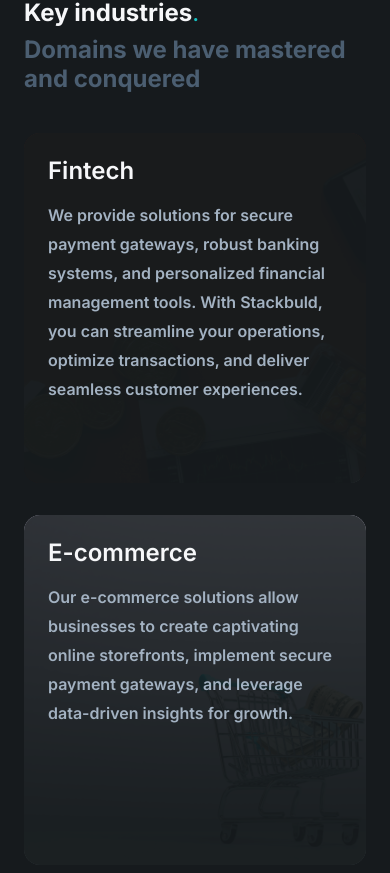
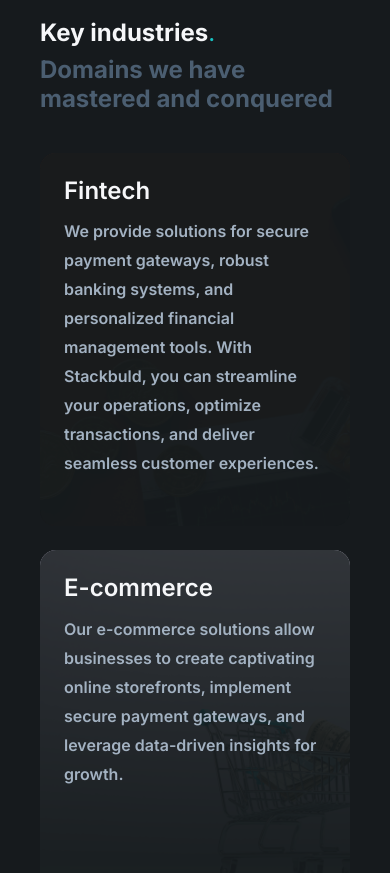
Before and after one commit to pdev6373/stackbuld, a Next.js app: page / in a window 390 px wide. Shown: the part 4431-5304 px from the top of the page. Built offline with nearby package versions, Linux system fonts and the light colour scheme.

Commit message:
initial commit

```diff
--- a/components/industries/Industries.module.css
+++ b/components/industries/Industries.module.css
@@ -169,7 +169,7 @@
   }
 
   .industries {
-    padding: 40px 24px 60px;
+    padding: 60px 40px;
   }
 
   .sectionTitleDark {
@@ -192,6 +192,7 @@
     display: flex;
     flex-direction: column;
     min-width: 0;
+    gap: 24px;
   }
 
   .industry {
@@ -203,4 +204,12 @@
   .industryNameAlone {
     font-size: 24px;
   }
+
+  .industryDescription {
+    font-size: 16px;
+  }
+
+  .industryDetails {
+    gap: 12px;
+  }
 }
```
